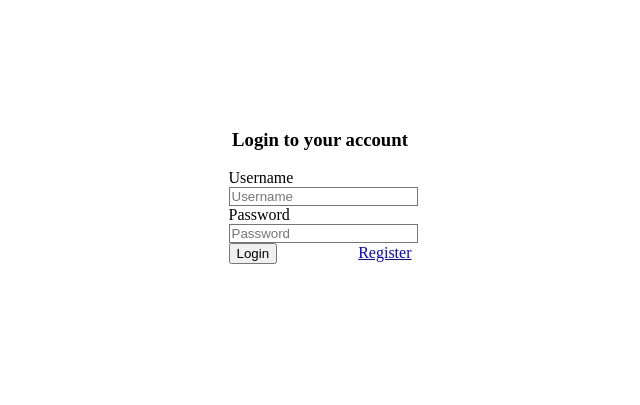
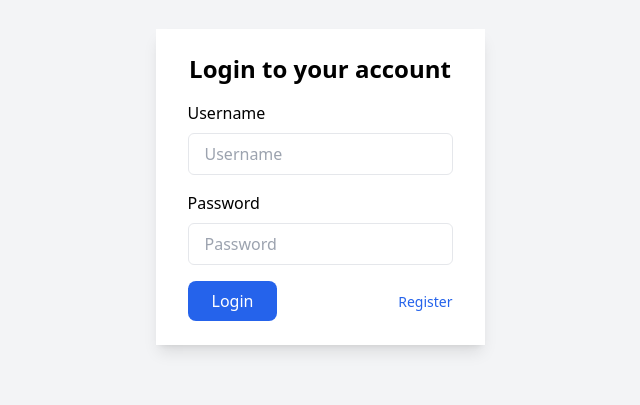
Before and after one commit to priyanshupatel0111/Sweet_shop_M_S, a React (Vite) app in the folder client/: page /login in a window 1280 px wide. Shown: the part 221-626 px from the top of the page, without its empty margins (320-960 px from the left). Built offline with nearby package versions, Linux system fonts and the light colour scheme.

Commit message:
CSS is now added in the frontend and we are ready

```diff
--- a/client/package.json
+++ b/client/package.json
@@ -19,13 +19,13 @@
     "@types/react": "^19.2.5",
     "@types/react-dom": "^19.2.3",
     "@vitejs/plugin-react": "^5.1.1",
-    "autoprefixer": "^10.4.22",
+    "autoprefixer": "^10.4.17",
     "eslint": "^9.39.1",
     "eslint-plugin-react-hooks": "^7.0.1",
     "eslint-plugin-react-refresh": "^0.4.24",
     "globals": "^16.5.0",
-    "postcss": "^8.5.6",
-    "tailwindcss": "^4.1.18",
+    "postcss": "^8.4.35",
+    "tailwindcss": "^3.4.1",
     "vite": "^7.2.4"
   }
 }
--- /dev/null
+++ b/client/postcss.config.js
@@ -0,0 +1,6 @@
+export default {
+    plugins: {
+        tailwindcss: {},
+        autoprefixer: {},
+    },
+}
--- a/client/src/pages/Login.jsx
+++ b/client/src/pages/Login.jsx
@@ -25,7 +25,7 @@ const Login = () => {
                 setError(data.message);
             }
         } catch (err) {
-            setError('Login failed');
+            setError(' User or password not match');
         }
     };
 
--- /dev/null
+++ b/client/tailwind.config.js
@@ -0,0 +1,11 @@
+/** @type {import('tailwindcss').Config} */
+export default {
+    content: [
+        "./index.html",
+        "./src/**/*.{js,ts,jsx,tsx}",
+    ],
+    theme: {
+        extend: {},
+    },
+    plugins: [],
+}
```
Also changed, not shown: 1 other file (tests, documents, lock files or other folders).
